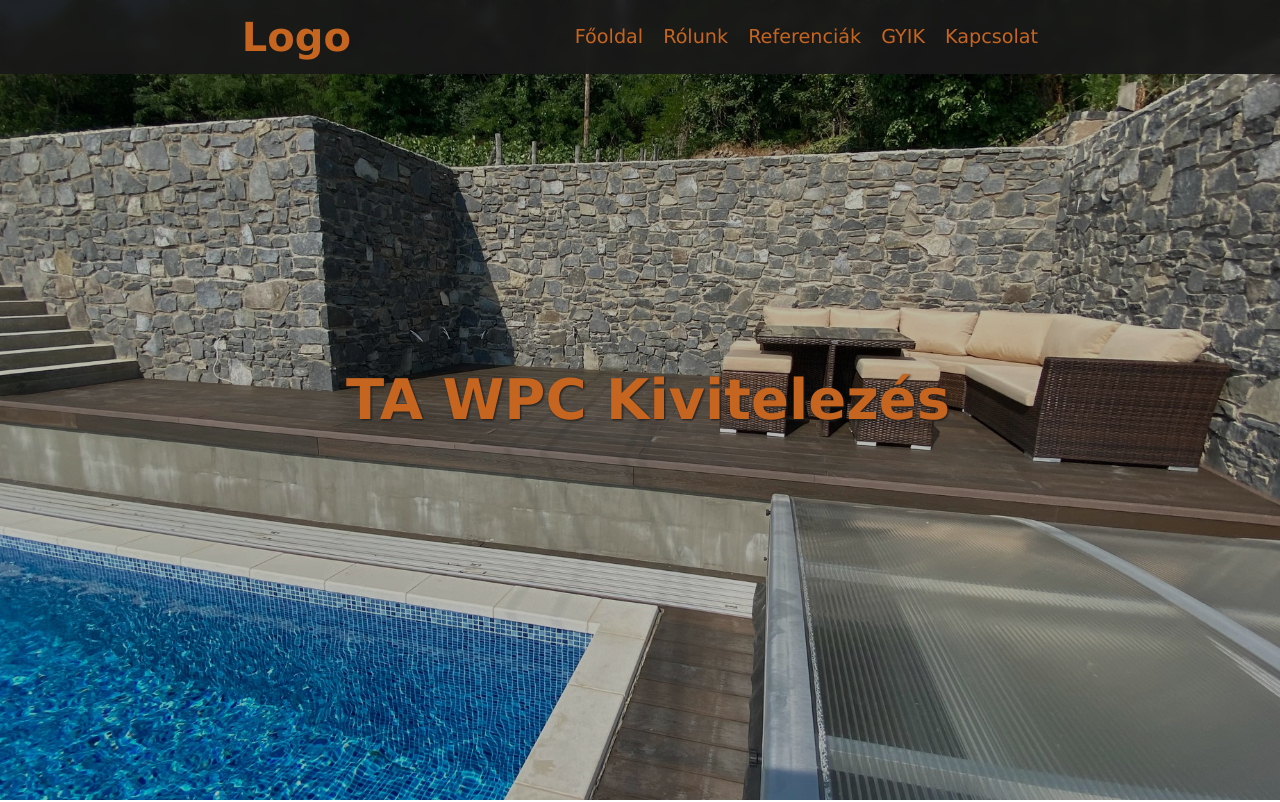
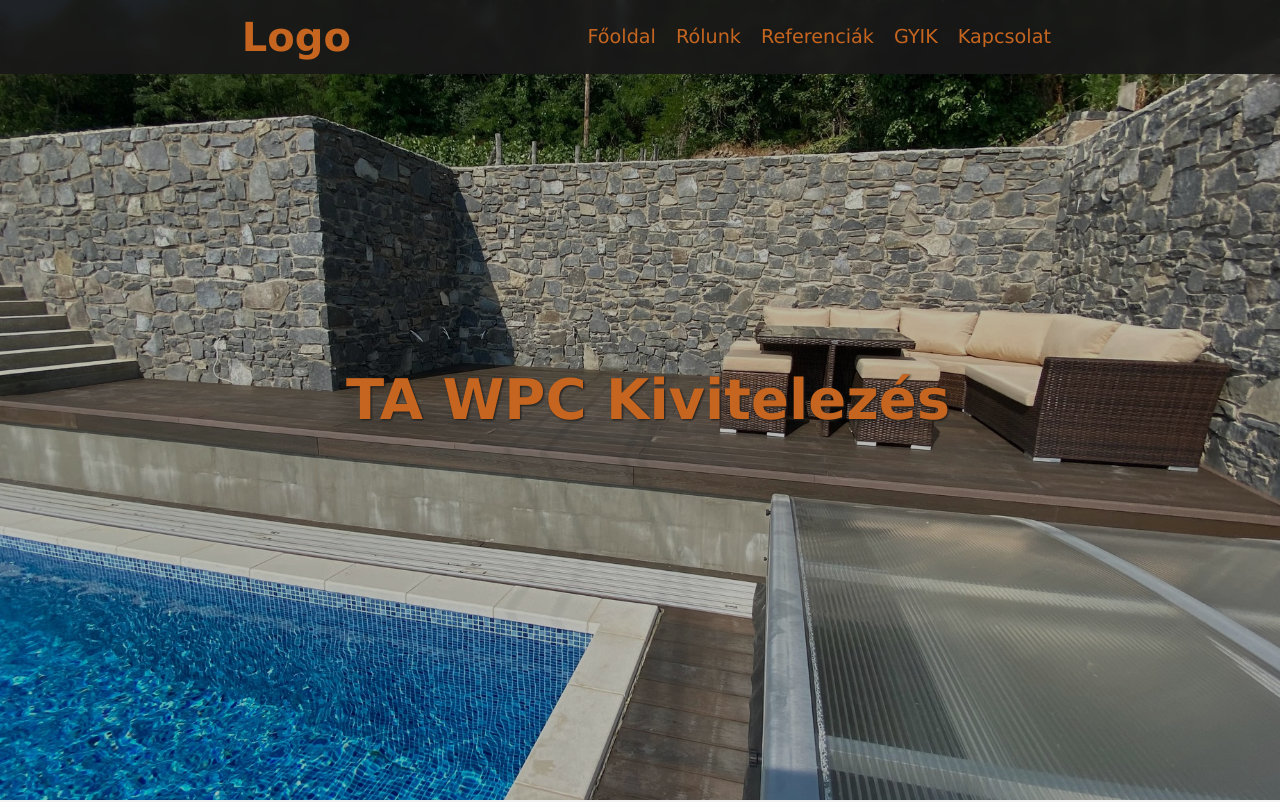
Before and after one commit to nSharifA/ta-wpc, a plain HTML site: page index.html in a window 1280 px wide. Shown: the top 802 px of the page. Drawn offline with Linux system fonts and the light colour scheme.

Commit message:
Revert "test 3"
This reverts commit 02bd0811afe119df37054a3b97b3b4fa6c703c45.

```diff
--- a/css/styles.css
+++ b/css/styles.css
@@ -68,20 +68,6 @@ html {
     font-size: var(--font-size);
 }
 
-html {
-    overflow: hidden;
-    height: 100vh;
-}
-body {
-    height: 100%;
-}
-
-main {
-    height: 100%;
-    overflow-y: scroll;
-    -webkit-overflow-scrolling:touch;
-}
-
 h1,
 h2,
 h3 {
@@ -140,15 +126,15 @@ nav:before {
 
 body>header {
     background-color: var(--clr-menu-bg);
-    position: fixed;
+    position: sticky;
     top: 0;
     z-index: 2;
+    position: fixed;
     width: 100%;
-    padding: 0.8rem;
 }
 
 #header-logo {
-    margin: 0rem;
+    margin: 0.8rem;
     text-align: center;
 }
 
@@ -284,6 +270,7 @@ nav a:focus {
     background-repeat: no-repeat;
     background-attachment: fixed;
     background-blend-mode: multiply;
+    background-size: auto 100vh;
     /* box-shadow: 0px 0px 8px var(--clr-primary); */
 }
 
```
